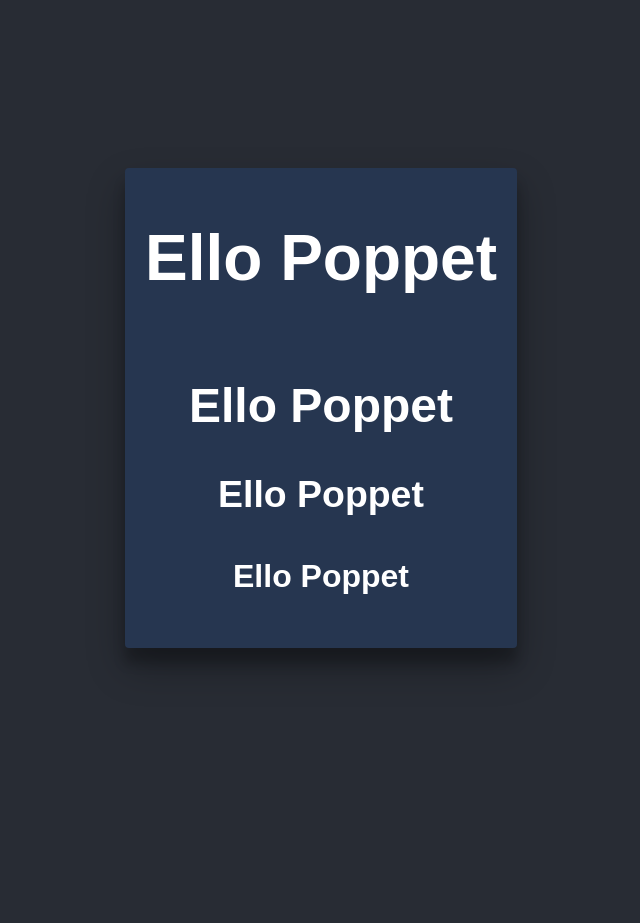
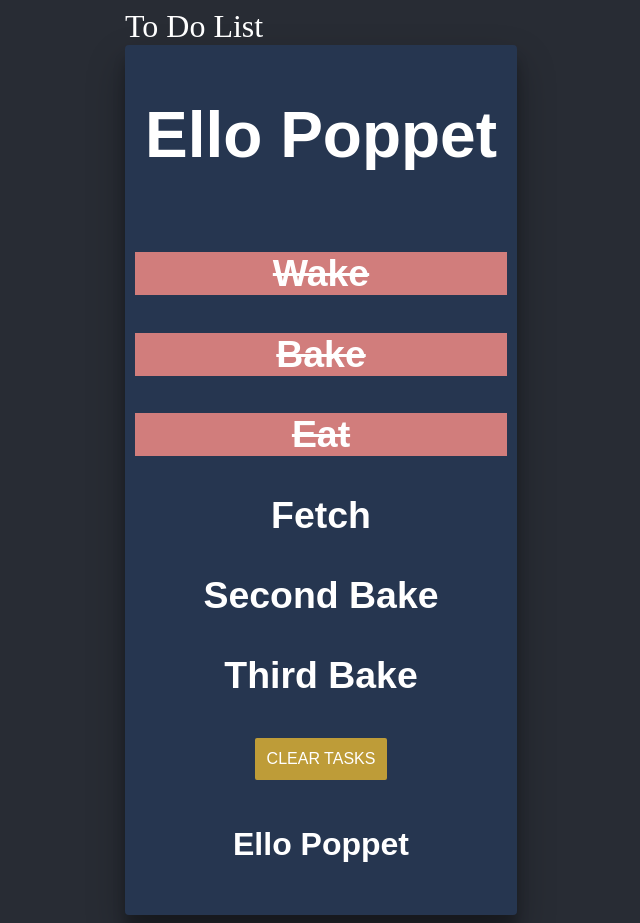
Before and after one commit to DustinThewind505/Backend-Unit-Testing, a React (Create React App) app: page / in a window 1280 px wide. Shown: the whole page, without its empty margins (329-969 px from the left). Before the commit the page ends 816 px from the top, so only its background shows below. Built offline with nearby package versions, Linux system fonts and the light colour scheme.

Commit message:
rendered dummy data and set up completed className

```diff
--- a/src/App.js
+++ b/src/App.js
@@ -1,15 +1,60 @@
-import React from "react"
+import React, { Fragment } from "react"
 
 import "./styles.css";
 import ToDoConatainer from "./components/ToDoContainer";
 
-function App() {
-  return (
-    <div className="counter">
-      <h1>Ello Poppet</h1>
-      <ToDoConatainer />
-    </div>
-  );
+const Tasks = [
+  {
+    name: "Wake",
+    id: 123,
+    complete: true
+  },
+  {
+    name: "Bake",
+    id: 124,
+    complete: true
+  },
+  {
+    name: "Eat",
+    id: 1235,
+    complete: true
+  },
+  {
+    name: "Fetch",
+    id: 1246,
+    complete: false
+  },
+  {
+    name: "Second Bake",
+    id: 1237,
+    complete: false
+  },
+  {
+    name: "Third Bake",
+    id: 1248,
+    complete: false
+  }
+];
+
+class App extends React.Component {
+  constructor() {
+    super();
+    this.state = {
+      message: ""
+    }
+  }
+
+  render() {
+    return (
+      <Fragment>
+        To Do List
+        <div className="counter">
+          <h1>Ello Poppet</h1>
+          <ToDoConatainer tasks={Tasks}/>
+        </div>
+      </Fragment>
+    );
+  }
 }
 
 export default App;
--- a/src/components/ToDoContainer.js
+++ b/src/components/ToDoContainer.js
@@ -3,12 +3,17 @@ import React from "react";
 import ToDo from "./Todo";
 import Form from "./Form";
 
-const ToDoConatainer = () => {
+const ToDoConatainer = props => {
 
     return (
         <div>
-            <h2>Ello Poppet</h2>
-            <ToDo />
+            {props.tasks.map(task => (
+                <ToDo key={task.id} task={task} />
+            ))}
+            <button>
+                Clear Tasks
+            </button>
+
             <Form />
         </div>
     )
--- a/src/components/Todo.js
+++ b/src/components/Todo.js
@@ -1,5 +1,13 @@
 import React from "react"
+import { isPropertySignature } from "typescript";
 
-const ToDo = () => <h3>Ello Poppet</h3>
+const ToDo = props => {
+
+    return(
+        <div className={`${props.task.complete ? "complete" : ""}`}>
+            <h3>{props.task.name}</h3>
+        </div>
+    )
+}
 
 export default ToDo;
--- a/src/styles.css
+++ b/src/styles.css
@@ -46,3 +46,8 @@ button:hover {
   transform: translateY(-1px);
   box-shadow: 0 10px 20px rgba(0, 0, 0, 0.3);
 }
+
+.complete {
+  background-color: #d17d7c;
+  text-decoration: line-through;
+}
```
